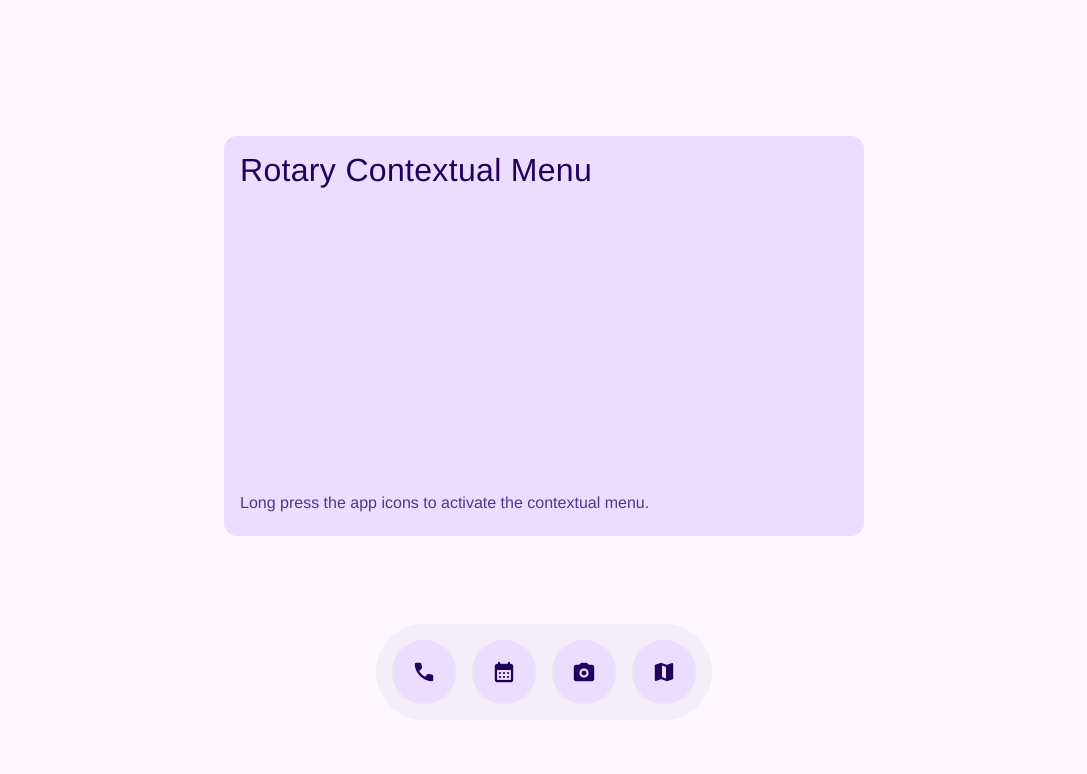
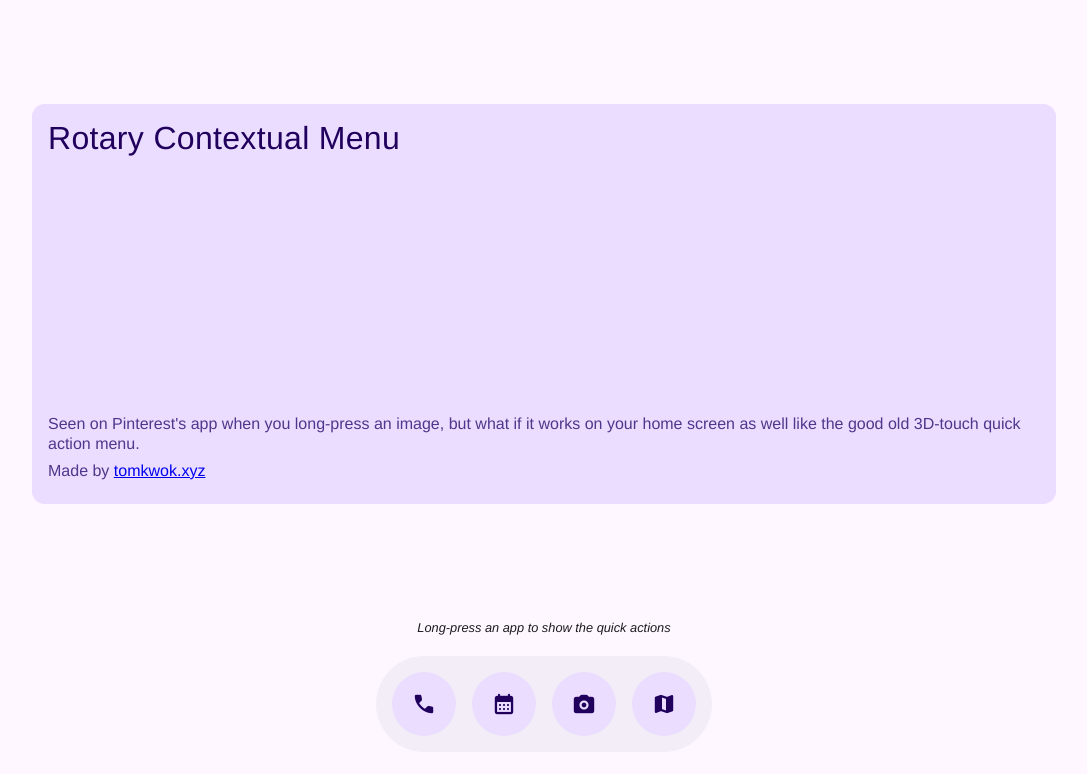
Before and after one commit to realtomkwok/ideas, a React (Vite) app in the folder rotary-contextual-menu/: page / in a window 1280 px wide. Shown: the top 774 px of the page, without its empty margins (96-1183 px from the left). Built offline with nearby package versions, Linux system fonts and the light colour scheme; a web font is replaced by a local one.

Commit message:
update: README and description for the Rotary Contextual Menu

```diff
--- a/rotary-contextual-menu/src/App.css
+++ b/rotary-contextual-menu/src/App.css
@@ -16,7 +16,7 @@
     --z-scrim: 50;
     --z-active-app: 100;
 
-    --drawer-margin: 2rem;
+    --drawer-margin: 0rem;
     --drawer-height: 6rem;
 }
 
@@ -42,6 +42,14 @@
     transform: translate(-50%, -50%);
     z-index: var(--z-drawer);
     backdrop-filter: blur(100px);
+}
+
+.drawer .hint {
+    position: absolute;
+    top: -50%;
+    font-style: italic;
+    color: var(--md-sys-color-on-surface);
+    font-size: 0.8rem;
 }
 
 .scrim {
@@ -108,7 +116,7 @@
     top: calc(50% - var(--drawer-height) + var(--drawer-margin));
     left: 50%;
     transform: translate(-50%, -50%);
-    width: 50%;
+    width: 80%;
     height: 50%;
     background-color: var(--md-sys-color-primary-fixed);
     color: var(--md-sys-color-on-primary-fixed);
@@ -137,4 +145,13 @@
     text-align: left;
     margin-block-start: 0;
     margin-block-end: 0.5rem;
+    line-height: 120%;
 }
+
+.modal a {
+    text-decoration: underline;
+}
+
+.modal a:visited {
+    color: inherit;
+}
--- a/rotary-contextual-menu/src/App.tsx
+++ b/rotary-contextual-menu/src/App.tsx
@@ -33,6 +33,7 @@ const Drawer: React.FC = () => {
 
     return (
         <div className="drawer">
+            <p className="hint">Long-press an app to show the quick actions</p>
             <div className="apps">
                 {apps.map((app) => (
                     <Application
@@ -74,7 +75,19 @@ function App() {
 
             <div className="modal">
                 <h1>Rotary Contextual Menu</h1>
-                <p>Long press the app icons to activate the contextual menu.</p>
+                <div>
+                    <p>
+                        Seen on Pinterest's app when you long-press an image,
+                        but what if it works on your home screen as well like
+                        the good old 3D-touch quick action menu.
+                    </p>
+                    <p>
+                        <span>Made by </span>
+                        <a href="https://tomkwok.xyz">
+                            <span>tomkwok.xyz</span>
+                        </a>
+                    </p>
+                </div>
             </div>
             <Drawer />
         </div>
--- a/rotary-contextual-menu/src/store/themeStore.ts
+++ b/rotary-contextual-menu/src/store/themeStore.ts
@@ -56,6 +56,8 @@ export const useThemeStore = create<themeStore>()(
 
                 // Determine theme
                 let activeTheme = theme
+                // Add a listener for the `matchMedia`
+
                 if (useSystemTheme) {
                     activeTheme = window.matchMedia(
                         "(prefers-color-scheme: light)"
```
Also changed, not shown: 2 other files (tests, documents, lock files or other folders).
